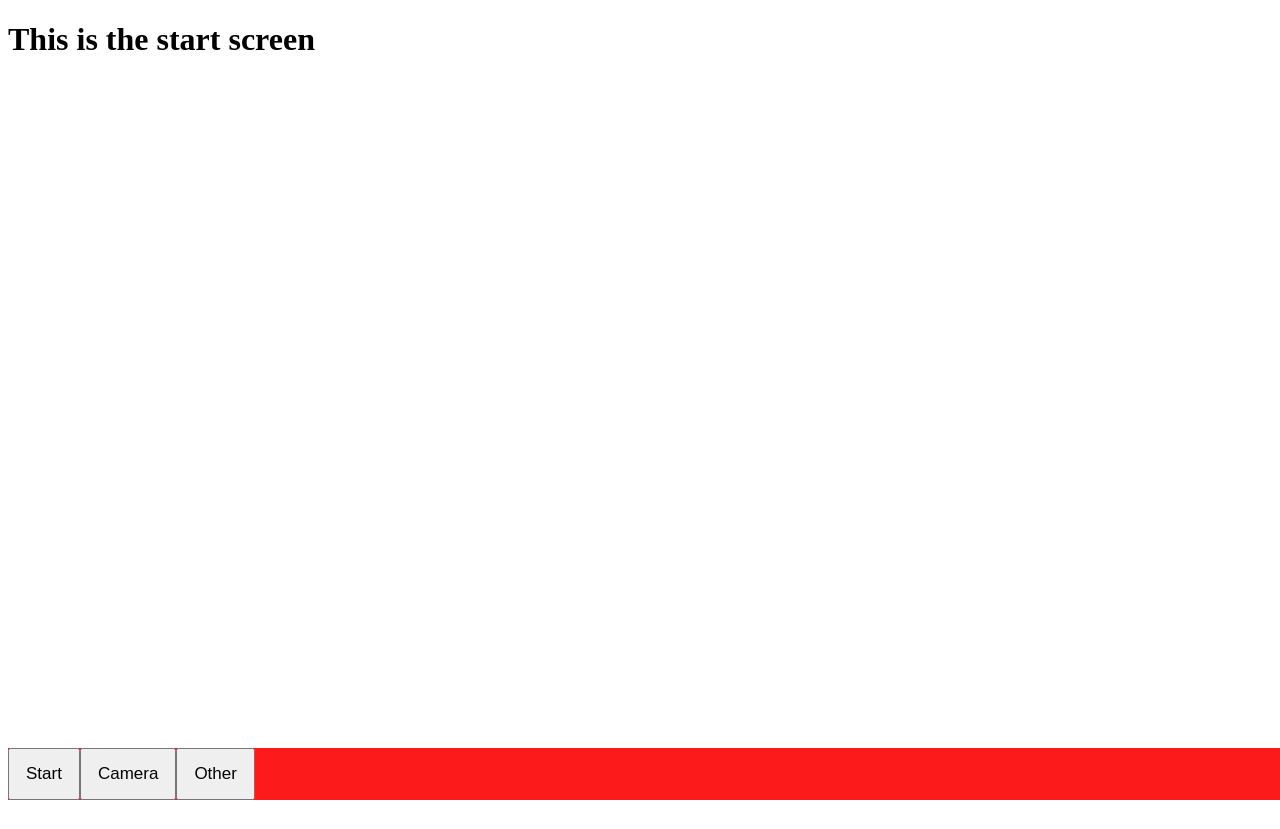
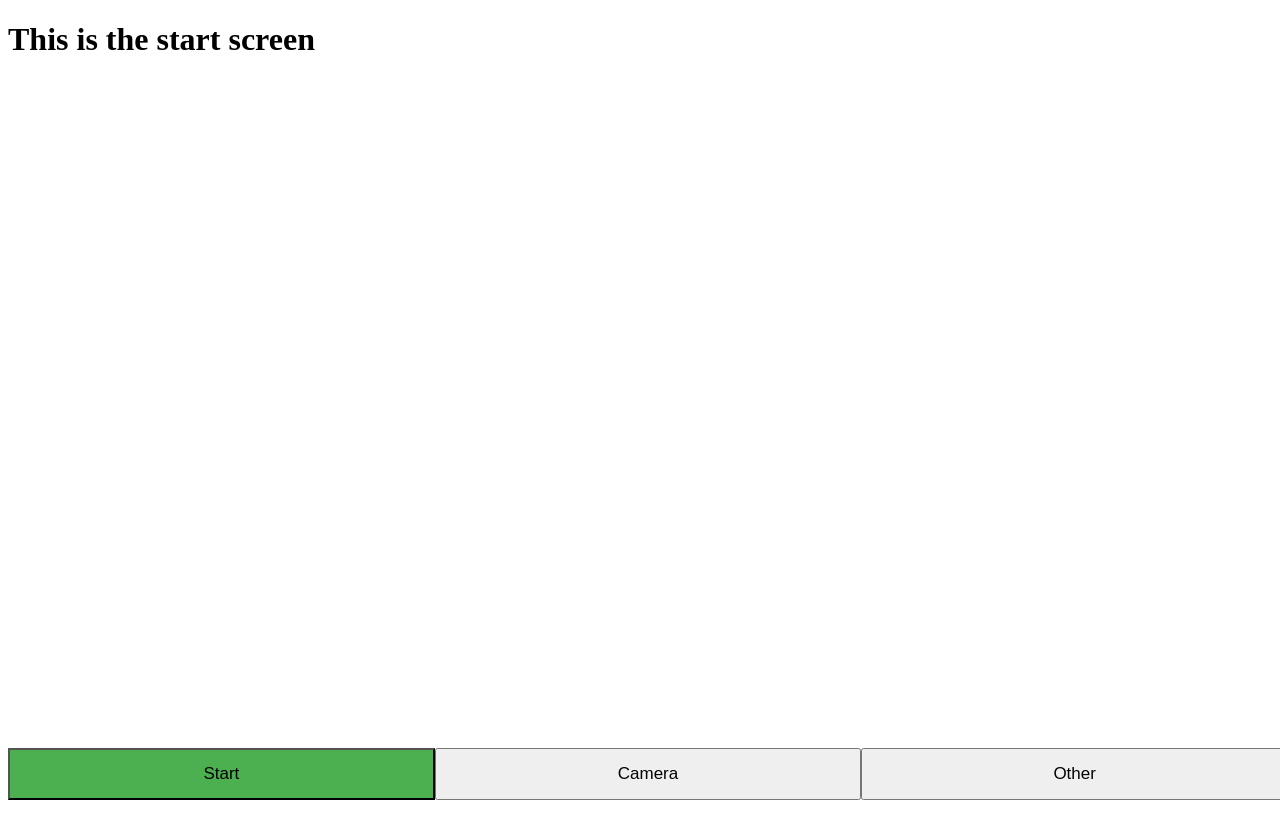
Before and after one commit to jorensjongers/itsago-frontend, a React app: page / in a window 1280 px wide. Built offline with nearby package versions, Linux system fonts and the light colour scheme; the HTML template or start-up script is replaced by a standard one.

Commit message:
navbar adapts to active view

```diff
--- a/src/components/App.jsx
+++ b/src/components/App.jsx
@@ -8,11 +8,17 @@ class App extends React.Component {
   constructor(props) {
     super(props);
     this.state = {
-      activeView: 'start'
+      activeView: 'start',
+      cameraOn: false
     };
   }
 
   changeState = (newState) => {
+    if (newState === 'camera') {
+      this.setState({cameraOn: true})
+    } else {
+      this.setState({camaraOn: false})
+    }
     this.setState({activeView: newState})
   }
 
@@ -21,7 +27,7 @@ class App extends React.Component {
         switch(this.state.activeView) {
           case 'start':
             return <StartScreen/>;
-          case 'camera':
+          case 'camera' && this.state.cameraOn:
             return <CameraScreen/>;
           case 'other':
             return <OtherScreen/>;
@@ -30,7 +36,7 @@ class App extends React.Component {
     return (
       <div className='screen'>
         {content()}
-        <Navbar changeState={this.changeState}/>
+        <Navbar changeState={this.changeState} activeView={this.state.activeView}/>
       </div>
     )
   }
--- a/src/components/Navbar.jsx
+++ b/src/components/Navbar.jsx
@@ -3,14 +3,31 @@ import React from 'react';
 class Navbar extends React.Component {
     constructor(props) {
         super(props);
+        this.state = {activeScreen: this.props.activeView};
     }
+
+    componentDidUpdate(props) {
+        this.setState({activeScreen: props.activeView})
+      }
 
     render() {
         return (
             <div className="navbar">
-                <button className='navbarbutton' onClick={() => this.props.changeState('start')}> Start </button>
-                <button className='navbarbutton' onClick={() => this.props.changeState('camera')}> Camera </button>
-                <button className='navbarbutton' onClick={() => this.props.changeState('other')}> Other </button>
+                <button
+                    className={(this.state.activeScreen === "start") ? "active" : ""}
+                    onClick={() => this.props.changeState('start')}>
+                    Start
+                </button>
+                <button
+                    className={(this.state.activeScreen === "camera") ? "active" : ""}
+                    onClick={() => this.props.changeState('camera')}>
+                    Camera
+                </button>
+                <button
+                    className={(this.state.activeScreen === "other") ? "active" : ""}
+                    onClick={() => this.props.changeState('other')}>
+                    Other
+                </button>
             </div>
         )
     }
--- a/src/styles/components/navbar.scss
+++ b/src/styles/components/navbar.scss
@@ -1,6 +1,5 @@
 /* Place the navbar at the bottom of the page, and make it stick */
 .navbar {
-    background-color: rgb(253, 26, 26);
     position: fixed;
     bottom: 0;
     width: 100%;
@@ -9,7 +8,8 @@
   /* Style the links inside the navigation bar */
   .navbar button {
     float: left;
-    display: block;
+    width: 33.33333%;
+    outline: none;
     color: #050202;
     text-align: center;
     padding: 14px 16px;
@@ -26,5 +26,5 @@
   /* Add a color to the active/current link */
   .navbar button.active {
     background-color: #4CAF50;
-    color: white;
+    color: #050202;
   }
```
